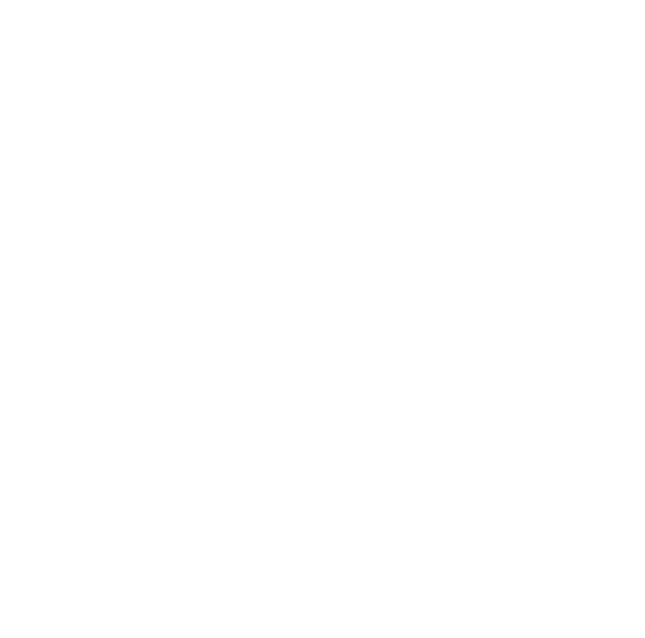
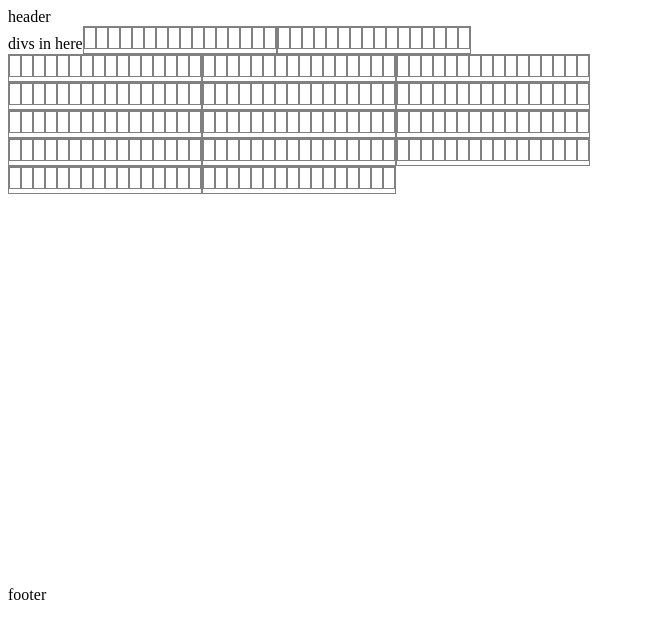
Before and after one commit to spruce04/Etch-a-Sketch-odin-project-, a plain HTML site: page index.html in a window 1280 px wide. Shown: the whole page, without its empty margins (0-645 px from the left). Drawn offline with Linux system fonts and the light colour scheme.

Commit message:
began grid construction in JS

```diff
--- a/index.html
+++ b/index.html
@@ -9,6 +9,8 @@
     <link rel="stylesheet" href="style.css">
 </head>
 <body>
-
+    <div class="header">header</div>
+    <div id="container" class="container">divs in here</div>
+    <div class="footer">footer</div>
 </body>
 </html>
--- a/script.js
+++ b/script.js
@@ -0,0 +1,21 @@
+//create 16x16 grid of square divs (work in progress)
+const divContain = document.getElementById("container");
+let rows = document.getElementsByClassName("row");
+
+function makeGrid(rowNum, colNum) {
+    // Creates rows
+    for (let i = 0; i < rowNum; i++) {
+        let row = document.createElement("div");
+        divContain.appendChild(row).className = "row";
+    };
+    let rows = document.getElementsByClassName("row");
+    // Creates columns
+    for (let l = 0; l < rows.length; l++) {
+        for (let j = 0; j < colNum; j++) {
+            let newCell = document.createElement("div");
+            rows[j].appendChild(newCell).className = "cell";
+        };
+    };
+};
+
+makeGrid(16, 16)
--- a/style.css
+++ b/style.css
@@ -0,0 +1,11 @@
+.row, .cell {
+    border: 1px solid gray;
+    min-width: 10px;
+    min-height: 20px;
+    display: inline-block;
+}
+
+.container {
+    width: 80vh;
+    height: 70vh;
+}
```
